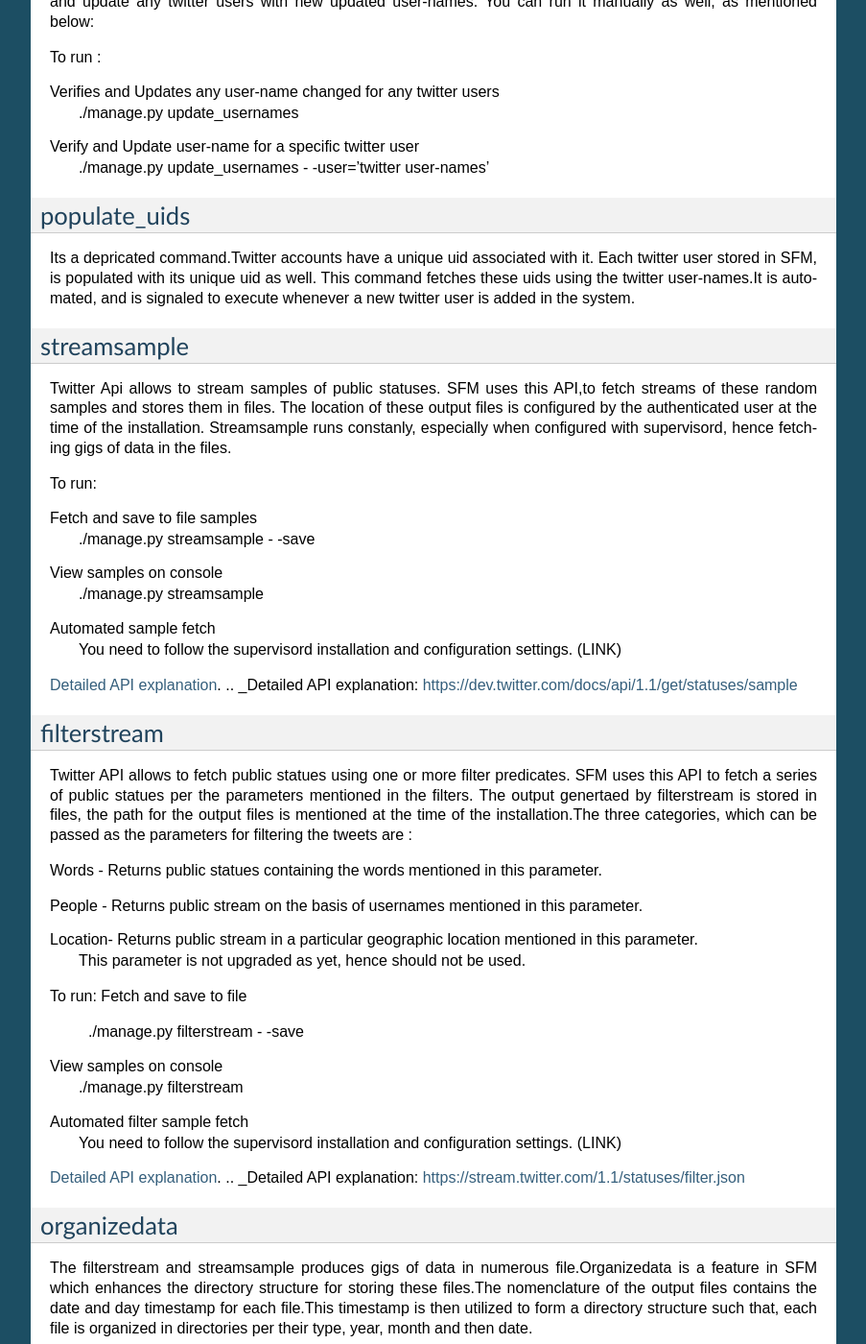
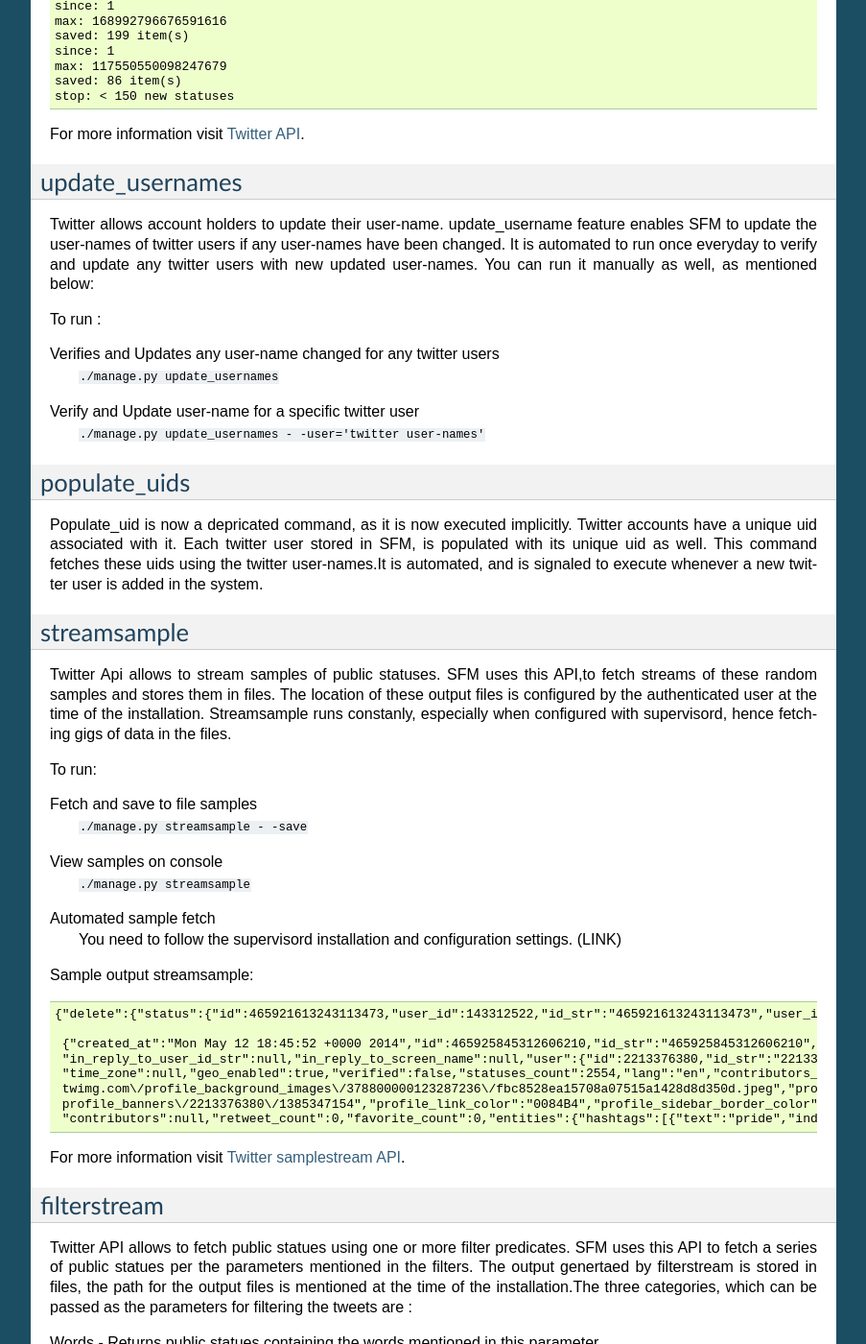
Before and after one commit to gwu-libraries/social-feed-manager, a Sphinx documentation site: the page built from docs/mgmt_commands.rst, in a window 1280 px wide and 1400 px high, scrolled down 680 px. Shown: the whole window at 96% size, without its empty margins (198-1101 px from the left). Built offline with Sphinx 7.4.7, drawn with Linux system fonts in a browser that asks for light colours; pages that are not in the unit, such as notebooks, are missing from menus; some of the changed text lies outside the part shown.

Commit message:
updated hyperlinks, need to add output screenshots

```diff
--- a/docs/mgmt_commands.rst
+++ b/docs/mgmt_commands.rst
@@ -1,8 +1,7 @@
-
 Management Commands
 ====================
 
-Social-feed-manager(SFM) has a features which allows you to store the tweets from users, stream public statues, update their usernames et al. These features are present as management command under SFM, their description and usage is mentioned below:
+Social-feed-manager(SFM) has  features which allows you to store the tweets from users, stream public statues, update their usernames et al. These features are present as management command under SFM, their description and usage is mentioned below:
 
 user_timeline
 -------------
@@ -11,17 +10,36 @@
 To run:
 
 Fetch tweets for all the twitter users present in SFM
-     `./manage.py user_timeline`
+       ``./manage.py user_timeline``
 
 Fetch tweets for the specific twitter user
-     ./manage.py user_timeline - -user = 'twitter username'
+       ``./manage.py user_timeline - -user = 'twitter username'``
 
 Check more options for user_timeline, use
-     ./manage.py user_timeline - -help
+       ``./manage.py user_timeline - -help``
 
-`Detailed API explanation`_.
+Sample output for User_timeline:
 
-.. _Detailed API Explanation: https://dev.twitter.com/docs/api/1/get/statuses/user_timeline
+
+.. code-block:: none
+
+    user: pinkfloyd
+    since: 1
+    saved: 200 item(s)
+    since: 1
+    max: 326988934884249599
+    saved: 200 item(s)
+    since: 1
+    max: 168992796676591616
+    saved: 199 item(s)
+    since: 1
+    max: 117550550098247679
+    saved: 86 item(s)
+    stop: < 150 new statuses
+
+For more information visit `Twitter API`_.
+
+.. _Twitter API:  https://dev.twitter.com/docs/api/1/get/statuses/user_timeline
 
 update_usernames
 ----------------
@@ -30,14 +48,15 @@
 To run :
 
 Verifies and Updates any user-name changed for any twitter users
-     ./manage.py update_usernames
+       ``./manage.py update_usernames``
 
 Verify and Update user-name for a specific twitter user
-    ./manage.py update_usernames - -user='twitter user-names'
+       ``./manage.py update_usernames - -user='twitter user-names'``
 
 populate_uids
 --------------
-Its a depricated command.Twitter accounts have a unique uid associated with it. Each twitter user stored in SFM, is populated with its unique uid as well. This command fetches these uids using the twitter user-names.It is automated, and is signaled to execute whenever a new twitter user is added in the system.
+Populate_uid is now a depricated command, as it is now executed implicitly.
+Twitter accounts have a unique uid associated with it. Each twitter user stored in SFM, is populated with its unique uid as well. This command fetches these uids using the twitter user-names.It is automated, and is signaled to execute whenever a new twitter user is added in the system.
 
 streamsample
 ------------
@@ -46,16 +65,32 @@
 To run:
 
 Fetch and save to file samples
-     ./manage.py streamsample - -save
+       ``./manage.py streamsample - -save``
 
 View samples on console
-     ./manage.py streamsample
+       ``./manage.py streamsample``
 
 Automated sample fetch
       You need to follow the supervisord installation and configuration settings. (LINK)
 
-`Detailed API explanation`_.
-.. _Detailed API explanation: https://dev.twitter.com/docs/api/1.1/get/statuses/sample
+Sample output streamsample:
+
+.. code-block:: none
+
+    {"delete":{"status":{"id":465921613243113473,"user_id":143312522,"id_str":"465921613243113473","user_id_str":"143312522"}}}^M
+
+     {"created_at":"Mon May 12 18:45:52 +0000 2014","id":465925845312606210,"id_str":"465925845312606210","text":"next weekend is #pride long beach! Finally, cant wait!!!","source":"\u003ca href=\"http:\/\/    twitter.com\/download\/android\" rel=\"nofollow\"\u003eTwitter for Android\u003c\/a\u003e","truncated":false,"in_reply_to_status_id":null,"in_reply_to_status_id_str":null,"in_reply_to_user_id":null,
+     "in_reply_to_user_id_str":null,"in_reply_to_screen_name":null,"user":{"id":2213376380,"id_str":"2213376380","name":"Mona Lefleur","screen_name":"MonaLefleur","location":"Hollywood, California","url":null, "description":"IG @monalefleur","protected":false,"followers_count":62,"friends_count":109,"listed_count":1,"created_at":"Mon Nov 25 02:15:29 +0000 2013","favourites_count":993,"utc_offset":null,
+     "time_zone":null,"geo_enabled":true,"verified":false,"statuses_count":2554,"lang":"en","contributors_enabled":false,"is_translator":false,"is_translation_enabled":false,"profile_background_color":         "C0DEED","profile_background_image_url":"http:\/\/pbs.twimg.com\/profile_background_images\/378800000123287236\/fbc8528ea15708a07515a1428d8d350d.jpeg","profile_background_image_url_https":"https:\/\/pbs.
+     twimg.com\/profile_background_images\/378800000123287236\/fbc8528ea15708a07515a1428d8d350d.jpeg","profile_background_tile":true,"profile_image_url":"http:\/\/pbs.twimg.com\/profile_images\/                465724842738593792\/XVBrhbMf_normal.jpeg","profile_image_url_https":"https:\/\/pbs.twimg.com\/profile_images\/465724842738593792\/XVBrhbMf_normal.jpeg","profile_banner_url":"https:\/\/pbs.twimg.com\/
+     profile_banners\/2213376380\/1385347154","profile_link_color":"0084B4","profile_sidebar_border_color":"000000","profile_sidebar_fill_color":"DDEEF6","profile_text_color":"333333",                          "profile_use_background_image":true,"default_profile":false,"default_profile_image":false,"following":null,"follow_request_sent":null,"notifications":null},"geo":null,"coordinates":null,"place":null,
+     "contributors":null,"retweet_count":0,"favorite_count":0,"entities":{"hashtags":[{"text":"pride","indices":[16,22]}],"symbols":[],"urls":[],"user_mentions":[]},"favorited":false,"retweeted":false,         "filter_level":"medium","lang":"en"}^M
+
+
+For more information visit `Twitter samplestream API`_.
+
+.. _Twitter samplestream API:  https://dev.twitter.com/docs/api/1.1/get/statuses/sample
+
 
 filterstream
 ------------
@@ -70,16 +105,17 @@
 
 To run:
 Fetch and save to file
-     ./manage.py filterstream - -save
+       ``./manage.py filterstream - -save``
 
 View samples on console
-     ./manage.py filterstream
+       ``./manage.py filterstream``
 
 Automated filter sample fetch
       You need to follow the supervisord installation and configuration settings. (LINK)
 
-`Detailed API explanation`_.
-.. _Detailed API explanation:  https://stream.twitter.com/1.1/statuses/filter.json
+For more information visit `Twitter filterstream API`_.
+
+.. _Twitter filterstream API:  https://stream.twitter.com/1.1/statuses/filter.json
 
 organizedata
 ------------
@@ -88,7 +124,7 @@
 To run:
 
 Organize the tons of files in sub-directories:
-    ./manage.py organizedata
+       ``./manage.py organizedata``
 
 fetch_urls
 ----------
@@ -106,7 +142,8 @@
 * refetch -- refetch the fetched urls.
 
 To run:
-    ./manage.py fetch_urls
+
+      ``./manage.py fetch_urls``
 
 export_csv
 ----------
@@ -125,7 +162,7 @@
 To run:
 
 extract the CSV report
-       ./manage.py export_csv
+       ``./manage.py export_csv``
 
 createconf
 ----------
@@ -133,7 +170,7 @@
 
 To run manually:
 
-    ./manage.py createconf - -twitter-filter
+      ``./manage.py createconf - -twitter-filter``
 
 Read more about the superviord conf:
 LINK
```
